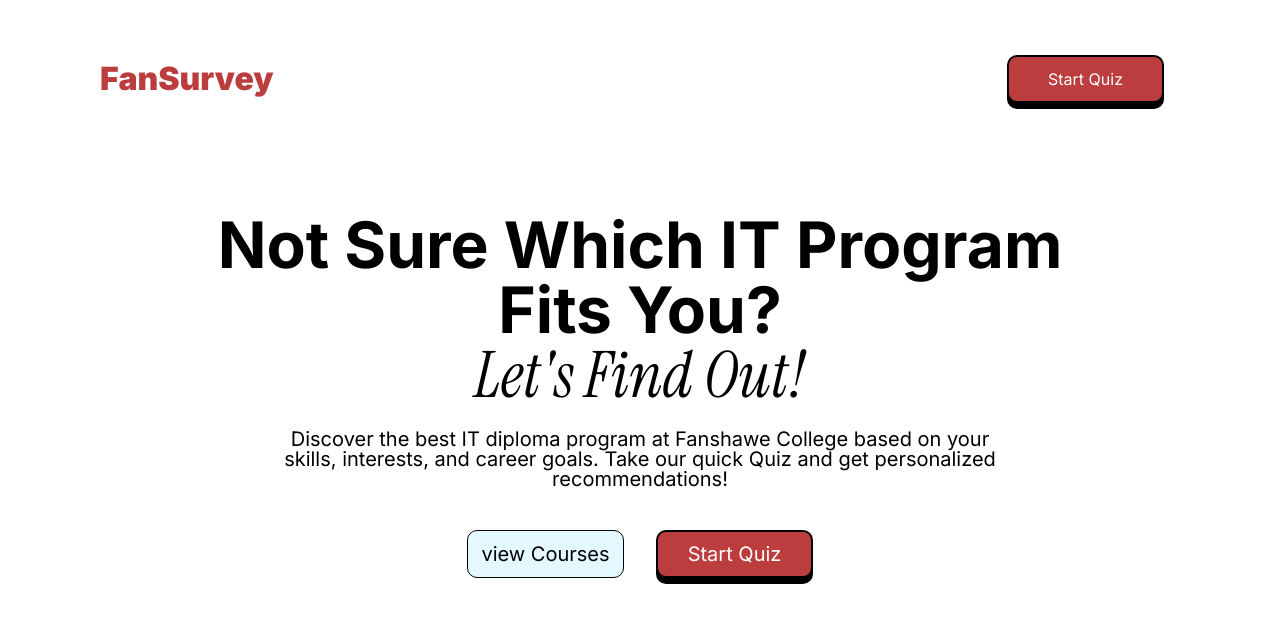
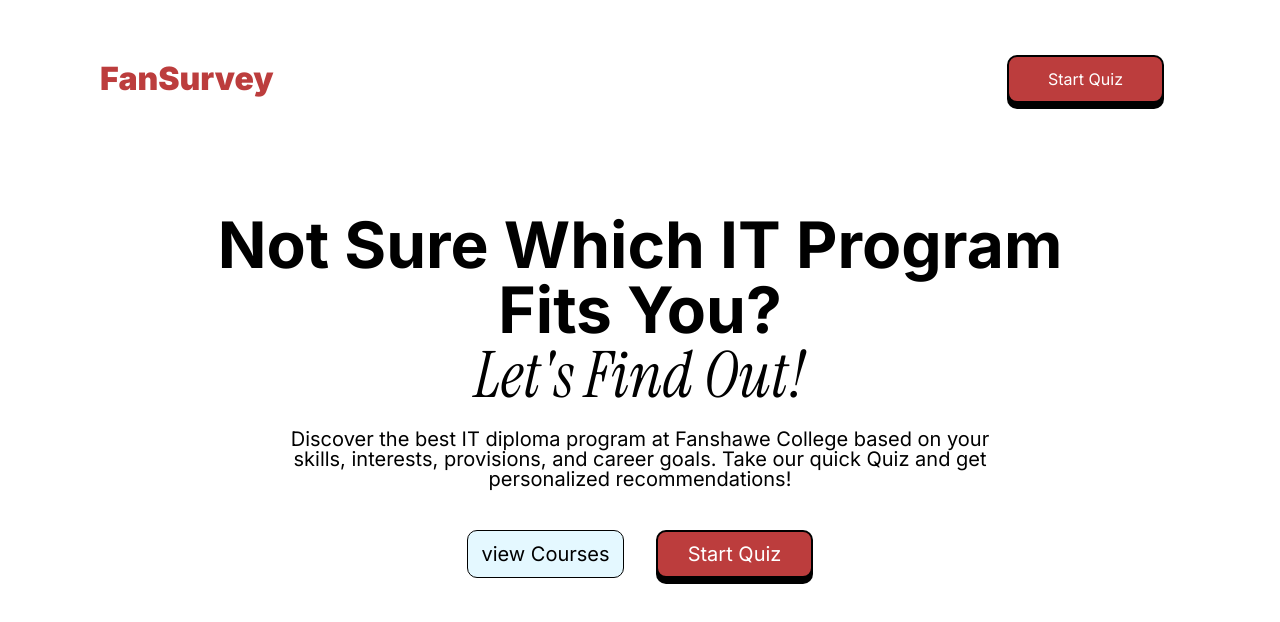
Before and after one commit to andresmotta9/fanshawe-survey-front, a React (Vite) app: page / in a window 1280 px wide. Shown: the top 622 px of the page. Built offline with nearby package versions, Linux system fonts and the light colour scheme; no server answers; a web font is replaced by a local one.

Commit message:
Update hero description to include 'provisions' for clarity

```diff
--- a/src/features/heroSection/index.jsx
+++ b/src/features/heroSection/index.jsx
@@ -10,7 +10,7 @@ export default function HeroSection(props) {
                 Not Sure Which IT Program Fits You? <br/> <span className="styledHeader"> Let's Find Out! </span>
             </div>
             <div className="heroDescription">
-                Discover the best IT diploma program at Fanshawe College based on your skills, interests, and career goals. Take our quick Quiz and get personalized recommendations!
+                Discover the best IT diploma program at Fanshawe College based on your skills, interests, provisions, and career goals. Take our quick Quiz and get personalized recommendations!
             </div>
             <div className="buttonContainer">
                 <SecondaryButton name="view Courses"/>
```
